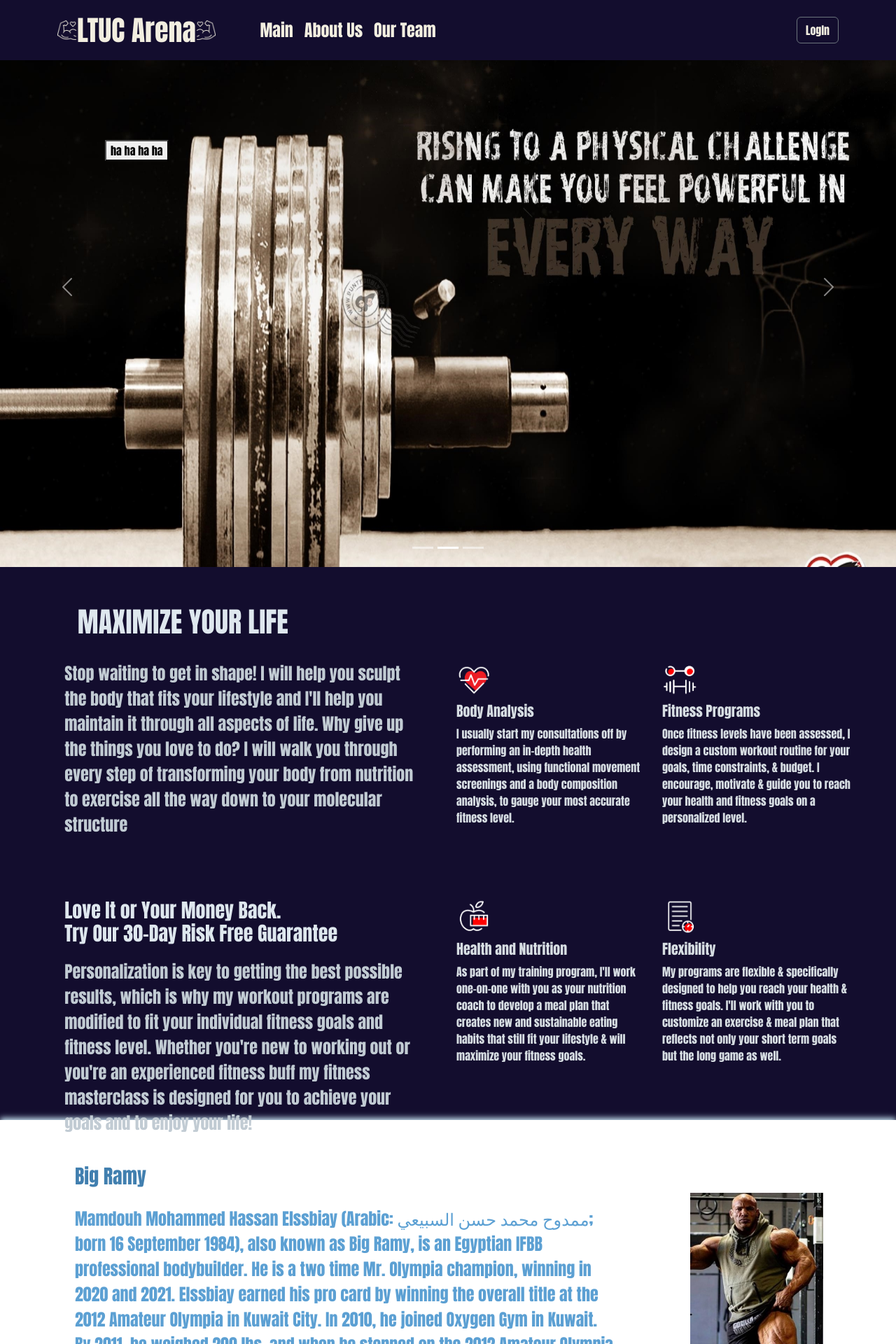
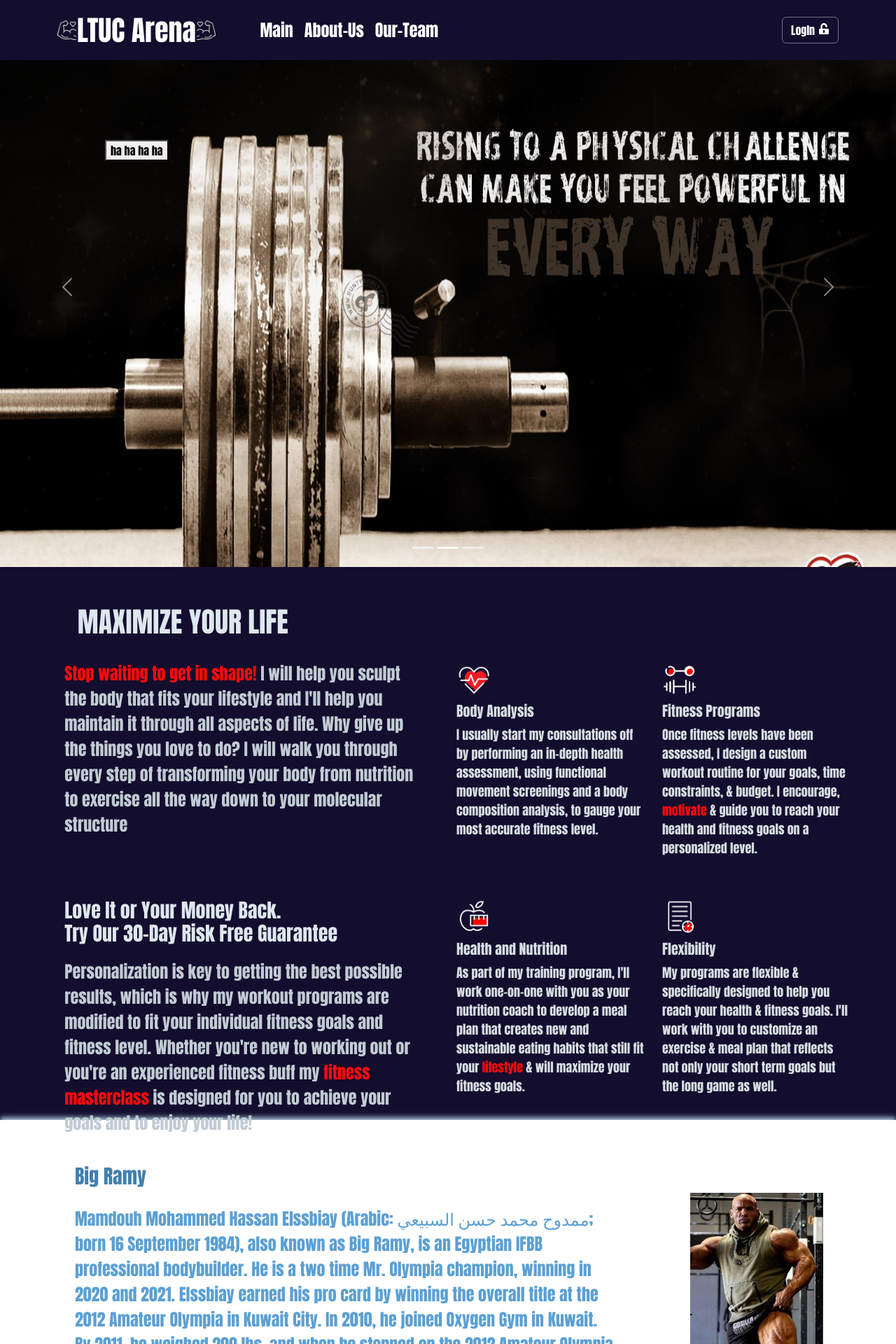
Before and after one commit to group-6-2023/ltuc-arena-frontend, a React (Create React App) app: page / in a window 1280 px wide. Shown: the top 1920 px of the page at 70% size. Built offline with nearby package versions, Linux system fonts and the light colour scheme; no server answers; a web font is replaced by a local one.

Commit message:
exercise list

```diff
--- a/package.json
+++ b/package.json
@@ -17,6 +17,7 @@
     "react-bootstrap": "^2.7.2",
     "react-dom": "^18.2.0",
     "react-horizontal-scrolling-menu": "^4.0.1",
+    "react-icons": "^4.8.0",
     "react-router-dom": "^6.9.0",
     "react-scripts": "5.0.1",
     "text-slider": "^1.0.1",
--- a/src/components/Navbar/Navbar.css
+++ b/src/components/Navbar/Navbar.css
@@ -2,11 +2,11 @@
   background-color: #130d2e;
   position: fixed;
   width: 100%;
-  z-index: 2;
+  z-index: 3;
 }
 
 .navBrand {
-  color: #f2eee0;
+  color: white;
   margin-right: 0%;
   font-size: 40px;
 }
@@ -18,7 +18,7 @@
   text-decoration: none;
   transition: color 0.15s ease-in-out, background-color 0.15s ease-in-out,
     border-color 0.15s ease-in-out;
-  color: #f2eee0;
+  color: white;
   font-size: x-large;
   padding: 10px;
 }
@@ -35,10 +35,10 @@
   padding-left: 5%;
 }
 .login {
-  color: var(--page);
+  color: white;
 }
 .login:hover {
-  background-color: var(--page);
+  background-color: white;
   color: var(--red);
 }
 
--- a/src/components/Navbar/Navbar.js
+++ b/src/components/Navbar/Navbar.js
@@ -7,6 +7,7 @@ import logo2 from "../../assets/muscle - 2.png";
 import Button from "react-bootstrap/Button";
 import { useAuth0 } from "@auth0/auth0-react";
 import { Link } from "react-router-dom";
+import { FaUnlockAlt } from "react-icons/fa";
 
 function NavBar() {
   const { loginWithRedirect, isAuthenticated, logout, user } = useAuth0();
@@ -32,10 +33,10 @@ function NavBar() {
               Main
             </Nav.Link>
             <Nav.Link href="#AboutUs" className="navLink">
-              About Us
+              About-Us
             </Nav.Link>
             <Nav.Link href="#OurTeam" className="navLink">
-              Our Team
+              Our-Team
             </Nav.Link>
           </Nav>
         ) : (
@@ -45,7 +46,7 @@ function NavBar() {
                 Home
               </Link>
               <Link to="/exercise-list" className="navLink">
-                Exercise List
+                Exercise-List
               </Link>
             </Nav>
             <h5 className="profileName">{user.name}</h5>
@@ -59,6 +60,7 @@ function NavBar() {
           onClick={loginHandler}
         >
           {!isAuthenticated ? "LogIn" : "LogOut"}
+          <FaUnlockAlt style={{ marginLeft: "5px", marginBottom: "6px" }} />
         </Button>
       </Container>
     </Navbar>
--- a/src/components/cardsContanier/Card/ExerciseCard.js
+++ b/src/components/cardsContanier/Card/ExerciseCard.js
@@ -1,14 +1,19 @@
-import React from "react";
+import { useState } from "react";
 import "./ExerciseCard.css";
 import Col from "react-bootstrap/Col";
+import ModalToUpdate from "../../modalto update/ModalToUpdate";
 
 export default function ExerciseCard({
   setClickedCardData,
   setModalShow,
   exercise,
   isList,
+  setfavArr,
 }) {
+  const [clicked, setClicked] = useState({});
+  const [show, setShow] = useState(false);
   return (
+    <>
       <Col>
         <div>
           <div className="exCard">
@@ -25,7 +30,18 @@ export default function ExerciseCard({
               <p>{isList ? exercise.targetmuscle : exercise.target}</p>
 
               <p>{exercise.equipment}</p>
-
+              {isList ? (
+                <div>
+                  <a
+                    onClick={() => {
+                      setClicked(exercise);
+                      setShow(true);
+                    }}
+                  >
+                    EDIT
+                  </a>
+                </div>
+              ) : (
                 <a
                   onClick={() => {
                     setClickedCardData(exercise);
@@ -34,6 +50,7 @@ export default function ExerciseCard({
                 >
                   ADD
                 </a>
+              )}
             </div>
             <img
               className="exImg"
@@ -41,6 +58,15 @@ export default function ExerciseCard({
             />
           </div>
         </div>
+        <ModalToUpdate
+          setfavArr={setfavArr}
+          clicked={clicked}
+          show={show}
+          onHide={() => {
+            setShow(false);
+          }}
+        />
       </Col>
+    </>
   );
 }
--- /dev/null
+++ b/src/components/modalto update/ModalToUpdate.css
@@ -0,0 +1,19 @@
+.btn-close {
+  background-color: white;
+}
+.dropdown-update {
+  width: 100%;
+}
+.dropdown-div {
+  width: 100%;
+  display: flex;
+  flex-direction: column;
+}
+.edit-modal {
+  display: flex;
+  justify-content: space-between;
+}
+.bold-modal {
+  font-size: large;
+  font-weight: bold;
+}
--- /dev/null
+++ b/src/components/modalto update/ModalToUpdate.js
@@ -0,0 +1,107 @@
+import Modal from "react-bootstrap/Modal";
+import Button from "react-bootstrap/Button";
+import "./ModalToUpdate.css";
+import { useState } from "react";
+import Form from "react-bootstrap/Form";
+import axios from "axios";
+
+export default function ModalToUpdate({ clicked, show, onHide, setfavArr }) {
+  const [weekDay, setWeekDay] = useState("");
+
+  const updateReq = async () => {
+    const url = `${process.env.REACT_APP_SERVER_URL}/updateExercise/${clicked.exerciseid}`;
+    const obj = {
+      weeksDay: weekDay,
+    };
+    const { data } = axios.put(url, obj);
+    setfavArr(data);
+    onHide();
+  };
+
+  const deleteReq = async () => {
+    const url = `${process.env.REACT_APP_SERVER_URL}/deleteExercise/${clicked.exerciseid}`;
+    const { data } = axios.delete(url);
+    setfavArr(data);
+    onHide();
+  };
+
+  return (
+    <div>
+      <Modal
+        show={show}
+        onHide={onHide}
+        centered
+        style={{ width: "60%", margin: "0 20%" }}
+      >
+        <Modal.Header
+          closeButton
+          style={{ backgroundColor: "#130d2e", color: "white" }}
+        >
+          <Modal.Title> Exercise Name : {clicked.exercisename}</Modal.Title>
+        </Modal.Header>
+        <Modal.Body>
+          <img src={clicked.gifurl} style={{ width: "30%", height: "300px" }} />
+          <div className="dropdown-div">
+            <p>
+              <span className="bold-modal">Exercise Name : </span>
+              {clicked.exercisename}
+            </p>
+            <p>
+              <span className="bold-modal">Body Part:</span> {clicked.bodypart}
+            </p>
+
+            <p>
+              {" "}
+              <span className="bold-modal">Target Muscle:</span>{" "}
+              {clicked.targetmuscle}
+            </p>
+
+            <p>
+              {" "}
+              <span className="bold-modal">Used Equipment:</span>{" "}
+              {clicked.equipment}
+            </p>
+            <p style={{ opacity: "0.5" }}>
+              You can change the week day for your exercise
+            </p>
+            <Form.Select
+              className="dropdown-update"
+              defaultValue={clicked.weeksday}
+              onChange={(ev) => {
+                setWeekDay(ev.target.value);
+              }}
+            >
+              <option value="">Select a day</option>
+              <option value="saturday">Saturday</option>
+              <option value="sunday">Sunday</option>
+              <option value="monday">Monday</option>
+              <option value="tuesday">Tuesday</option>
+              <option value="wednesday">Wednesday</option>
+              <option value="thursday">Thursday</option>
+              <option value="friday">Friday</option>
+            </Form.Select>
+          </div>
+        </Modal.Body>
+        <Modal.Footer className="edit-modal">
+          <div>
+            <Button variant="danger" onClick={deleteReq}>
+              Delete
+            </Button>
+          </div>
+          <div>
+            <Button variant="secondary" onClick={onHide}>
+              Close
+            </Button>
+            <Button
+              variant="primary"
+              onClick={updateReq}
+              style={{ backgroundColor: "#130d2e" }}
+            >
+              Save Changes
+            </Button>
+          </div>
+        </Modal.Footer>
+      </Modal>
+    </div>
+  );
+}
--- a/src/components/motvationcontent/MotvationContent.js
+++ b/src/components/motvationcontent/MotvationContent.js
@@ -1,7 +1,7 @@
-import heart from '../../assets/Main PAge/heart.png'
-import fitness from '../../assets/Main PAge/fitness.png'
-import apple from '../../assets/Main PAge/apple.png'
-import flex from '../../assets/Main PAge/flex.png'
+import heart from "../../assets/Main PAge/heart.png";
+import fitness from "../../assets/Main PAge/fitness.png";
+import apple from "../../assets/Main PAge/apple.png";
+import flex from "../../assets/Main PAge/flex.png";
 
 import "./motvationcontant.css";
 import Row from "react-bootstrap/Row";
@@ -11,42 +11,48 @@ export default function MotvationContent() {
   return (
     <div className="motvation-container">
       <Row>
-      <h1 className="title1">MAXIMIZE YOUR LIFE</h1>
+        <h1 className="title1">MAXIMIZE YOUR LIFE</h1>
 
         <Col sm={6}>
           <div>
-
-
             <p className="paragraph12">
-              Stop waiting to get in shape!
-              I will help you sculpt the body that fits your lifestyle and I'll help you maintain it through all aspects of life. Why give up the things you love to do? I will walk you through every step of transforming your body from nutrition to exercise all the way down to your molecular structure
+              <span className="red-word">Stop waiting to get in shape!</span> I
+              will help you sculpt the body that fits your lifestyle and I'll
+              help you maintain it through all aspects of life. Why give up the
+              things you love to do? I will walk you through every step of
+              transforming your body from nutrition to exercise all the way down
+              to your molecular structure
             </p>
           </div>
           <br></br>
           <br></br>
           <br></br>
-
         </Col>
         <Col sm={3}>
           <div>
-            < img className='photo' src={heart} />
+            <img className="photo" src={heart} />
             <br></br>
 
             <h5>Body Analysis</h5>
-            <p>I usually start my consultations off by performing an in-depth health assessment, using functional movement screenings and a body composition analysis, to gauge your most accurate fitness level.
+            <p className="p-font ">
+              I usually start my consultations off by performing an in-depth
+              health assessment, using functional movement screenings and a body
+              composition analysis, to gauge your most accurate fitness level.
             </p>
           </div>
-
         </Col>
         <Col sm={3}>
           <div>
-            < img className='photo' src={fitness} />
+            <img className="photo" src={fitness} />
 
             <h5>Fitness Programs</h5>
-            <p>Once fitness levels have been assessed, I design a custom workout routine for your goals, time constraints, & budget. I encourage, motivate & guide you to reach your health and fitness goals on a personalized level.
+            <p className="p-font ">
+              Once fitness levels have been assessed, I design a custom workout
+              routine for your goals, time constraints, & budget. I encourage,
+              <span className="red-word"> motivate</span> & guide you to reach
+              your health and fitness goals on a personalized level.
             </p>
           </div>
-
         </Col>
 
         <Col sm={6}>
@@ -56,30 +62,44 @@ export default function MotvationContent() {
               Try Our 30-Day Risk Free Guarantee
             </h3>
             <p className="paragraph12">
-              Personalization is key to getting the best possible results, which is why my workout programs are modified to fit your individual fitness goals and fitness level. Whether you're new to working out or you're an experienced fitness buff my fitness masterclass is designed for you to achieve your goals and to enjoy your life!
+              Personalization is key to getting the best possible results, which
+              is why my workout programs are modified to fit your individual
+              fitness goals and fitness level. Whether you're new to working out
+              or you're an experienced fitness buff my
+              <span className="red-word"> fitness masterclass</span> is designed
+              for you to achieve your goals and to enjoy your life!
             </p>
           </div>
         </Col>
 
         <Col sm={3}>
           <div>
-          < img className='photo' src={apple} />
+            <img className="photo" src={apple} />
 
             <h5>Health and Nutrition</h5>
-            <p>As part of my training program, I'll work one-on-one with you as your nutrition coach to develop a meal plan that creates new and sustainable eating habits that still fit your lifestyle & will maximize your fitness goals. </p>
+            <p className="p-font ">
+              As part of my training program, I'll work one-on-one with you as
+              your nutrition coach to develop a meal plan that creates new and
+              sustainable eating habits that still fit your{" "}
+              <span className="red-word">lifestyle </span>& will maximize your
+              fitness goals.{" "}
+            </p>
           </div>
         </Col>
 
         <Col sm={3}>
           <div>
-          < img className='photo' src={flex} />
+            <img className="photo" src={flex} />
 
             <h5>Flexibility</h5>
-            <p>My programs are flexible & specifically designed to help you reach your health & fitness goals. I'll work with you to customize an exercise & meal plan that reflects not only your short term goals but the long game as well.
+            <p className="p-font ">
+              My programs are flexible & specifically designed to help you reach
+              your health & fitness goals. I'll work with you to customize an
+              exercise & meal plan that reflects not only your short term goals
+              but the long game as well.
             </p>
           </div>
         </Col>
-
       </Row>
     </div>
   );
--- a/src/components/motvationcontent/motvationcontant.css
+++ b/src/components/motvationcontent/motvationcontant.css
@@ -16,7 +16,6 @@
   color: #dee7ee;
   padding-bottom: 2%;
   padding-left: 5%;
-
 }
 .paragraph12 {
   padding: 0px 5%;
@@ -24,9 +23,15 @@
   font-size: 24px;
 }
 
-.photo{
-height: 60px;
-width: 50px;
-padding-bottom: 10px;
+.photo {
+  height: 60px;
+  width: 50px;
+  padding-bottom: 10px;
+}
 
+.p-font {
+  font-size: large;
 }
+.red-word {
+  color: rgb(255, 10, 10);
+}
--- a/src/pages/exerciseList/ExerciseList.js
+++ b/src/pages/exerciseList/ExerciseList.js
@@ -91,7 +91,13 @@ export default function ExerciseList() {
         ) : (
           <Row xs={1} sm={2} md={3} style={{ minHeight: "50vh" }}>
             {arrToMap.map((exercise) => {
-              return <ExerciseCard isList={true} exercise={exercise} />;
+              return (
+                <ExerciseCard
+                  isList={true}
+                  exercise={exercise}
+                  setfavArr={setfavArr}
+                />
+              );
             })}
           </Row>
         )}
```
Also changed, not shown: src/components/safteyTips/SafteyTips.js (+10 -10 lines), 1 other file (tests, documents, lock files or other folders). Lines whose indentation alone changed are shown as unchanged.
